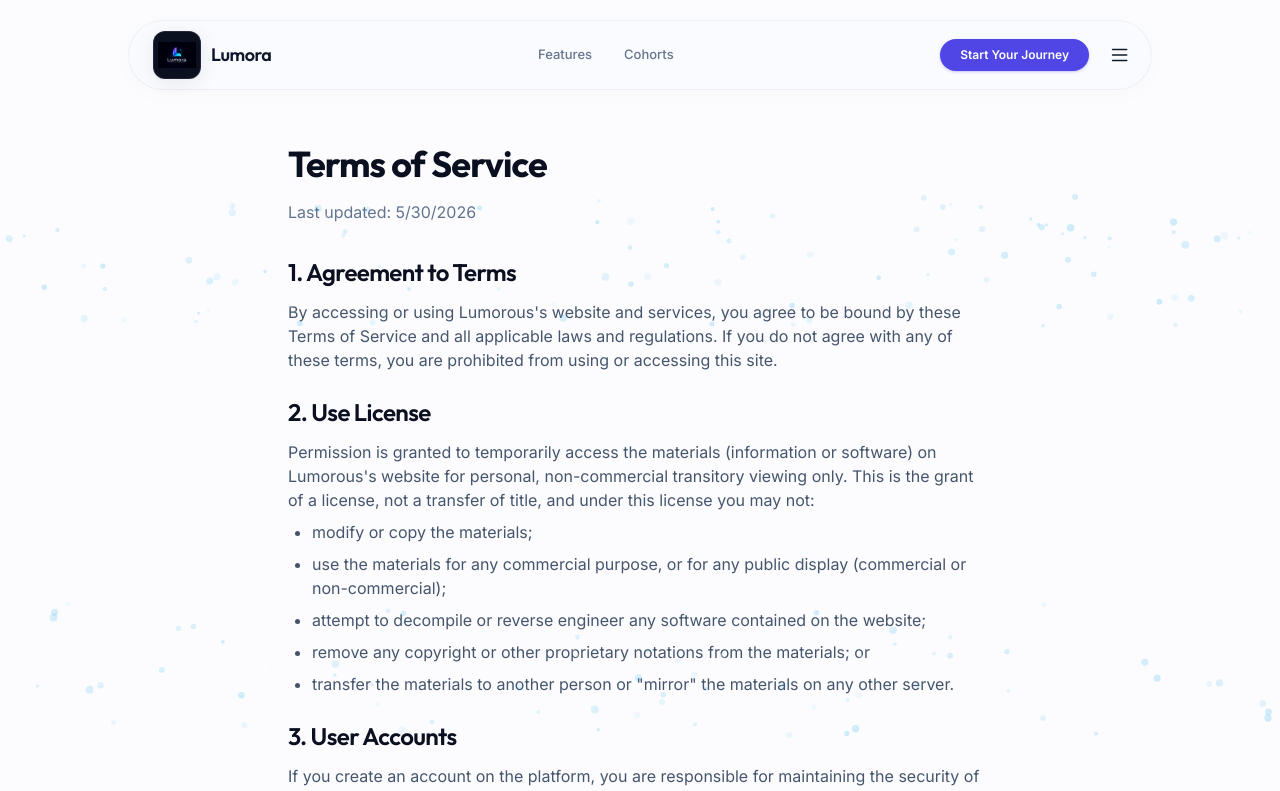
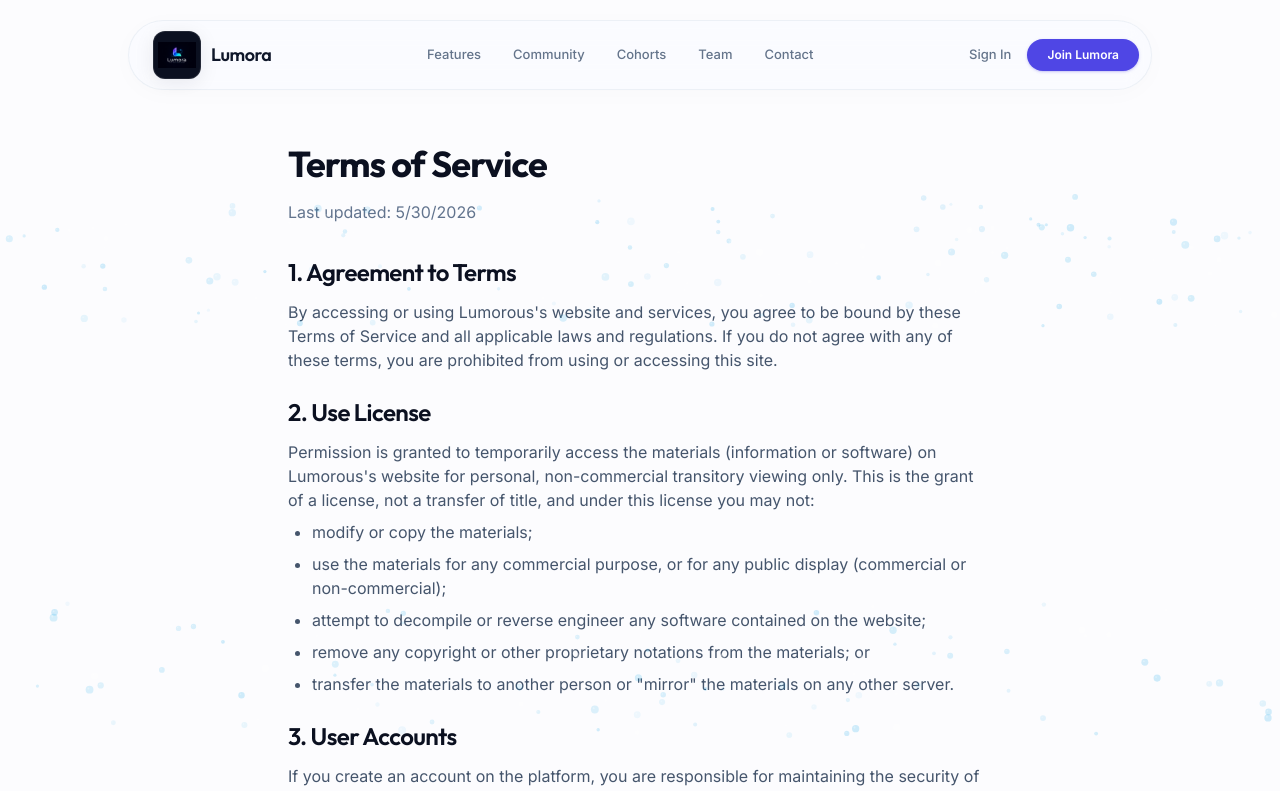
Before and after one commit to ShaikAbrarAhmed/LUMORACOPY, a Next.js app: page /terms in a window 1280 px wide. Shown: the top 791 px of the page. Built offline with nearby package versions, Linux system fonts and the light colour scheme; no server answers; a web font is replaced by a local one.

Commit message:
Removed emojies

```diff
--- a/src/components/Navbar.tsx
+++ b/src/components/Navbar.tsx
@@ -4,9 +4,8 @@ import Link from "next/link"
 import { motion, AnimatePresence } from "framer-motion"
 import { useState, useEffect, useRef } from "react"
 import { Logo } from "@/components/Logo"
-import { signIn, signOut, useSession } from "next-auth/react"
 import { useRouter } from "next/navigation"
-import { useMembership } from "@/components/auth/MembershipContext"
+import { signOut, useSession } from "next-auth/react"
 
 // --- Custom Animated Path Component for Dynamic Hamburger -> X Icon ---
 const Path = (props: any) => (
@@ -21,7 +20,6 @@ const Path = (props: any) => (
 
 export function Navbar() {
   const router = useRouter()
-  const { requireMembership } = useMembership()
   const [isScrolled, setIsScrolled] = useState(false)
   const [isOpen, setIsOpen] = useState(false)
   const { data: session, status } = useSession()
@@ -120,7 +118,7 @@ export function Navbar() {
       </div>
 
       {/* Centered navigation links (Desktop only) */}
-      <nav className="hidden md:flex items-center gap-8">
+      <nav className="hidden lg:flex items-center gap-8">
         <Link
           href="/features"
           className="text-[13px] font-medium text-muted-foreground hover:text-foreground transition-colors duration-200"
@@ -128,25 +126,75 @@ export function Navbar() {
           Features
         </Link>
         <Link
+          href="/community"
+          className="text-[13px] font-medium text-muted-foreground hover:text-foreground transition-colors duration-200"
+        >
+          Community
+        </Link>
+        <Link
           href="/cohorts"
           className="text-[13px] font-medium text-muted-foreground hover:text-foreground transition-colors duration-200"
         >
           Cohorts
         </Link>
+        <Link
+          href="/team"
+          className="text-[13px] font-medium text-muted-foreground hover:text-foreground transition-colors duration-200"
+        >
+          Team
+        </Link>
+        <a
+          href="mailto:Support.lumoraspace@gmail.com"
+          className="text-[13px] font-medium text-muted-foreground hover:text-foreground transition-colors duration-200"
+        >
+          Contact
+        </a>
       </nav>
 
       {/* Right side actions */}
-      <div className="flex items-center gap-2 md:gap-3">
+      <div className="flex items-center gap-4">
+        {status === "loading" ? (
+          <div className="hidden lg:block w-20 h-8 bg-muted animate-pulse rounded-full" />
+        ) : session && session.user ? (
+          <div className="hidden lg:flex items-center gap-3">
+            <div className="flex items-center gap-2 max-w-[150px] overflow-hidden">
+              {session.user.image && (
+                <img
+                  src={session.user.image}
+                  alt="Profile Avatar"
+                  className="w-7 h-7 rounded-full border border-border flex-shrink-0"
+                />
+              )}
+              <span className="text-xs font-semibold text-foreground truncate">
+                {session.user.name}
+              </span>
+            </div>
+            <button
+              onClick={() => signOut()}
+              className="text-xs font-semibold text-red-500 hover:text-red-600 transition-colors cursor-pointer"
+            >
+              Log Out
+            </button>
+          </div>
+        ) : (
+          <>
+            <Link
+              href="/signin"
+              className="hidden lg:inline-flex text-[13px] font-medium text-muted-foreground hover:text-foreground transition-colors duration-200"
+            >
+              Sign In
+            </Link>
             <Link
               href="/create-account"
-          className="inline-flex items-center justify-center rounded-full px-4 sm:px-5 py-2 text-xs font-semibold bg-primary text-white hover:bg-primary/90 transition-all duration-200 shadow-sm shadow-primary/25 hover:shadow-md hover:shadow-primary/30 hover:-translate-y-0.5"
+              className="hidden lg:inline-flex items-center justify-center rounded-full px-5 py-2 text-xs font-semibold bg-primary text-white hover:bg-primary/90 transition-all duration-200 shadow-sm shadow-primary/25 hover:shadow-md hover:shadow-primary/30 hover:-translate-y-0.5"
             >
-          <span className="hidden sm:inline">Start Your Journey</span>
-          <span className="sm:hidden">Start</span>
+              Join Lumora
             </Link>
+          </>
+        )}
 
         {/* Dynamic Hamburger Menu Toggle with Anchored Floating Dropdown */}
-        <div ref={navWrapperRef} className="relative flex items-center">
+        <div ref={navWrapperRef} className="relative flex items-center lg:hidden">
           <button
             onClick={() => setIsOpen(!isOpen)}
             className="p-2 md:p-2.5 rounded-full hover:bg-muted text-foreground transition-colors flex items-center justify-center cursor-pointer"
@@ -180,10 +228,10 @@ export function Navbar() {
                 className="absolute top-[calc(100%+12px)] right-0 w-[260px] md:w-[280px] bg-background/90 backdrop-blur-xl border border-border/60 rounded-2xl shadow-[0_12px_40px_rgba(15,23,42,0.06)] p-3 flex flex-col gap-1.5 z-50 origin-top-right"
               >
 
-                {/* --- 1. CORE EXPERIENCE --- */}
+                {/* --- Primary Navigation --- */}
                 <div className="flex flex-col gap-0.5">
                   <span className="text-[9px] font-bold text-slate-400 tracking-widest px-3 py-1.5 uppercase select-none block">
-                    Core Experience
+                    Primary Navigation
                   </span>
 
                   {/* Features */}
@@ -226,23 +274,11 @@ export function Navbar() {
                 {/* Divider */}
                 <div className="w-full h-px bg-border/50 my-1" />
 
-                {/* --- 2. ABOUT & SUPPORT --- */}
+                {/* --- Secondary Navigation --- */}
                 <div className="flex flex-col gap-0.5">
                   <span className="text-[9px] font-bold text-slate-400 tracking-widest px-3 py-1.5 uppercase select-none block">
-                    About & Support
+                    Secondary Navigation
                   </span>
-
-                  {/* Our Story */}
-                  <motion.div variants={itemVariants}>
-                    <Link
-                      href="/our-story"
-                      onClick={() => setIsOpen(false)}
-                      className="w-full text-left px-3.5 py-2.5 rounded-xl text-[14px] font-semibold text-foreground hover:bg-muted hover:text-primary transition-all flex items-center justify-between group"
-                    >
-                      <span>Our Story</span>
-                      <span className="opacity-0 group-hover:opacity-100 transition-opacity text-xs font-bold">→</span>
-                    </Link>
-                  </motion.div>
 
                   {/* Team */}
                   <motion.div variants={itemVariants}>
@@ -258,29 +294,24 @@ export function Navbar() {
 
                   {/* Contact */}
                   <motion.div variants={itemVariants}>
-                    <button
-                      onClick={(e) => {
-                        e.preventDefault();
-                        setIsOpen(false);
-                        requireMembership("apply_cohort", () => {
-                          router.push("/cohorts/join");
-                        });
-                      }}
-                      className="w-full text-left px-3.5 py-2.5 rounded-xl text-[14px] font-semibold text-foreground hover:bg-muted hover:text-primary transition-all flex items-center justify-between group cursor-pointer bg-transparent border-none"
+                    <a
+                      href="mailto:Support.lumoraspace@gmail.com"
+                      onClick={() => setIsOpen(false)}
+                      className="w-full text-left px-3.5 py-2.5 rounded-xl text-[14px] font-semibold text-foreground hover:bg-muted hover:text-primary transition-all flex items-center justify-between group"
                     >
                       <span>Contact</span>
                       <span className="opacity-0 group-hover:opacity-100 transition-opacity text-xs font-bold">→</span>
-                    </button>
+                    </a>
                   </motion.div>
                 </div>
 
                 {/* Divider */}
                 <div className="w-full h-px bg-border/50 my-1" />
 
-                {/* --- 3. MEMBERSHIP ACTIONS --- */}
+                {/* --- Actions --- */}
                 <div className="flex flex-col gap-1.5 mt-1">
                   <span className="text-[9px] font-bold text-slate-400 tracking-widest px-3 py-0.5 uppercase select-none block">
-                    Membership
+                    Actions
                   </span>
 
                   {/* Login state */}
@@ -317,13 +348,13 @@ export function Navbar() {
                         onClick={() => setIsOpen(false)}
                         className="w-full text-left px-3.5 py-2 rounded-xl text-[14px] font-semibold text-muted-foreground hover:bg-muted hover:text-primary transition-all flex items-center justify-between group cursor-pointer"
                       >
-                        <span>Login</span>
+                        <span>Sign In</span>
                         <span className="opacity-0 group-hover:opacity-100 transition-opacity text-xs font-bold">→</span>
                       </Link>
                     )}
                   </motion.div>
 
-                  {/* CTA */}
+                  {!session && (
                     <motion.div variants={itemVariants} className="px-1">
                       <Link
                         href="/create-account"
@@ -333,6 +364,7 @@ export function Navbar() {
                         Join Lumora →
                       </Link>
                     </motion.div>
+                  )}
                 </div>
 
               </motion.div>
```
Lines whose indentation alone changed are shown as unchanged.
